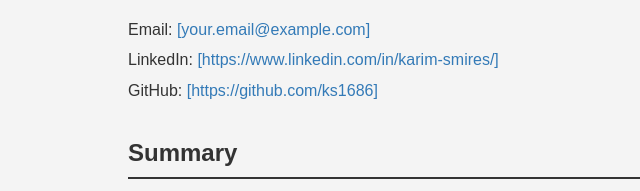
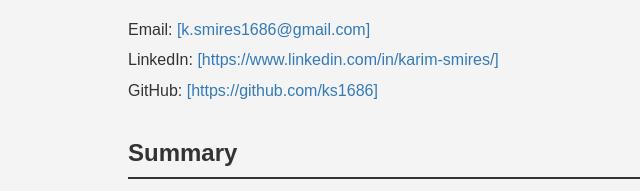
Before and after one commit to ks1686/ks1686.github.io, a plain HTML site: page index.html in a window 1280 px wide. Shown: the part 291-482 px from the top of the page, 0-640 px from the left. Drawn offline with Linux system fonts and the light colour scheme; no server answers.

Commit message:
Update index.html

```diff
--- a/index.html
+++ b/index.html
@@ -167,7 +167,7 @@
             <h2>Contact Information</h2>
             <ul>
                 <!-- TODO: Update Your Email -->
-                <li>Email: <a href="mailto:[your.email@example.com]">[your.email@example.com]</a></li>
+                <li>Email: <a href="mailto:[your.email@example.com]">[k.smires1686@gmail.com]</a></li>
                 <!-- TODO: Update Your LinkedIn Profile URL -->
                 <li>LinkedIn: <a href="[Your LinkedIn Profile URL]" target="_blank">[https://www.linkedin.com/in/karim-smires/]</a></li>
                 <!-- TODO: Update Your GitHub Profile URL -->
```
